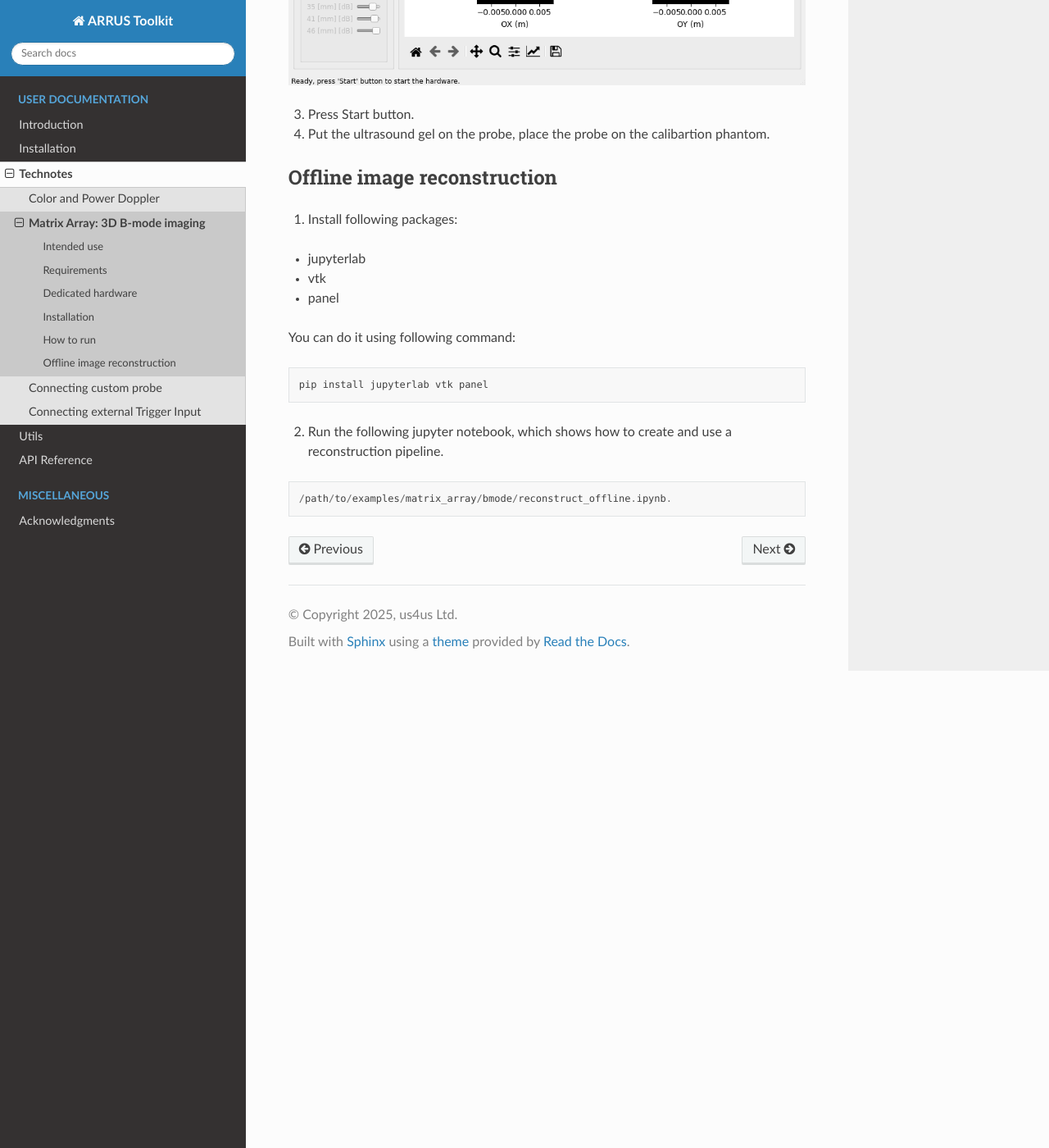
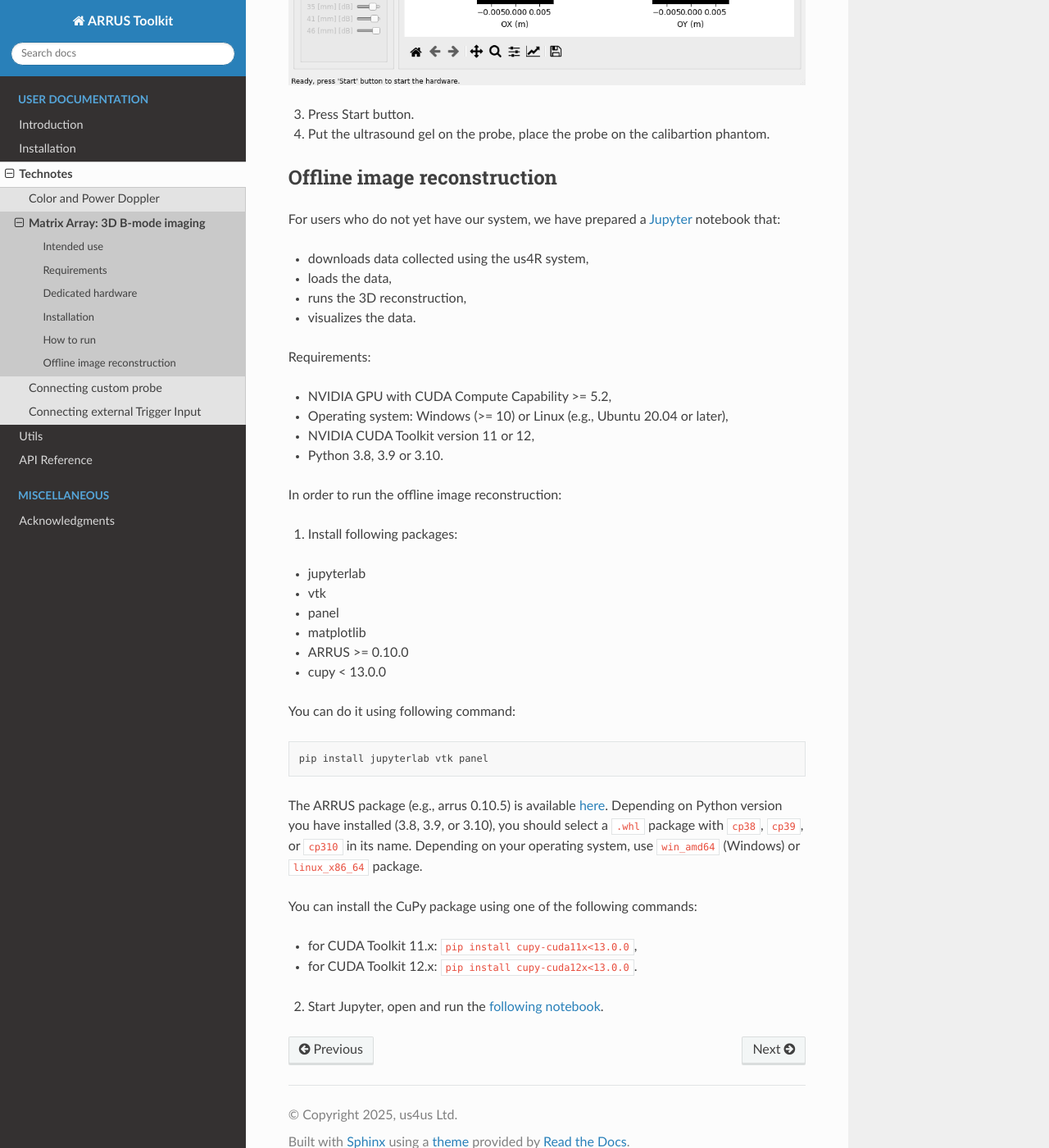
Before and after one commit to us4useu/arrus-toolkit, a Sphinx documentation site: the page built from docs/content/technotes/matrix_array/index.rst, in a window 1280 px wide and 1400 px high, scrolled down 1692 px. Shown: the whole window at 82% size. Built offline with Sphinx 7.4.7 and the Read the Docs theme 3.1.0, drawn with Linux system fonts in a browser that asks for light colours.

Commit message:
#ARRUS-425: Updated matrix_array offline example description.

```diff
--- a/docs/content/technotes/matrix_array/index.rst
+++ b/docs/content/technotes/matrix_array/index.rst
@@ -65,11 +65,32 @@ After successfully launching the application, a window like the one below should
 
 Offline image reconstruction
 ----------------------------
+
+For users who do not yet have our system, we have prepared a `Jupyter <https://jupyter.org/>`_ notebook that:
+
+- downloads data collected using the us4R system,
+- loads the data,
+- runs the 3D reconstruction,
+- visualizes the data.
+
+Requirements:
+
+- NVIDIA GPU with CUDA Compute Capability >= 5.2,
+- Operating system: Windows (>= 10) or Linux (e.g., Ubuntu 20.04 or later),
+- NVIDIA CUDA Toolkit version 11 or 12,
+- Python 3.8, 3.9 or 3.10.
+
+
+In order to run the offline image reconstruction:
+
 1. Install following packages:
 
 - jupyterlab
 - vtk
 - panel
+- matplotlib
+- ARRUS >= 0.10.0
+- cupy < 13.0.0
 
 You can do it using following command:
 
@@ -78,9 +99,11 @@ You can do it using following command:
 
     pip install jupyterlab vtk panel
 
+The ARRUS package (e.g., arrus 0.10.5) is available `here <https://github.com/us4useu/arrus/releases>`_. Depending on Python version you have installed (3.8, 3.9, or 3.10), you should select a ``.whl`` package with ``cp38``, ``cp39``, or ``cp310`` in its name. Depending on your operating system, use ``win_amd64`` (Windows) or ``linux_x86_64`` package.
 
-2. Run the following jupyter notebook, which shows how to create and use a reconstruction pipeline.
+You can install the CuPy package using one of the following commands:
 
-::
+- for CUDA Toolkit 11.x: ``pip install cupy-cuda11x<13.0.0``,
+- for CUDA Toolkit 12.x: ``pip install cupy-cuda12x<13.0.0``.
 
-    /path/to/examples/matrix_array/bmode/reconstruct_offline.ipynb.
+2. Start Jupyter, open and run the `following notebook <https://github.com/us4useu/arrus-toolkit/blob/master/examples/matrix_array/bmode/reconstruct_offline.ipynb>`_.
```
